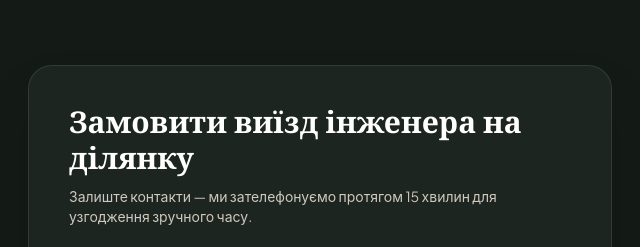
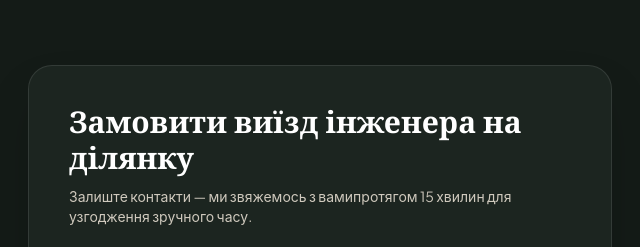
Before and after one commit to alexbar97778/Websait, a plain HTML site: page index.html in a window 1280 px wide. Shown: the part 4992-5239 px from the top of the page, 636-1276 px from the left. Drawn offline with nearby package versions, Linux system fonts and the light colour scheme.

Commit message:
Update index.htmlт

```diff
--- a/index.html
+++ b/index.html
@@ -731,7 +731,7 @@
               Замовити виїзд інженера на ділянку
             </h3>
             <p data-i18n="form_subtitle" class="text-sm text-stone-300 mt-2">
-              Залиште контакти — ми зателефонуємо протягом 15 хвилин для узгодження зручного часу.
+              Залиште контакти — ми звяжемось з вамипротягом 15 хвилин для узгодження зручного часу.
             </p>
 
             <form action="https://formspree.io/f/xyewozaw" method="post" id="contact-form" class="mt-6 space-y-4">
```
